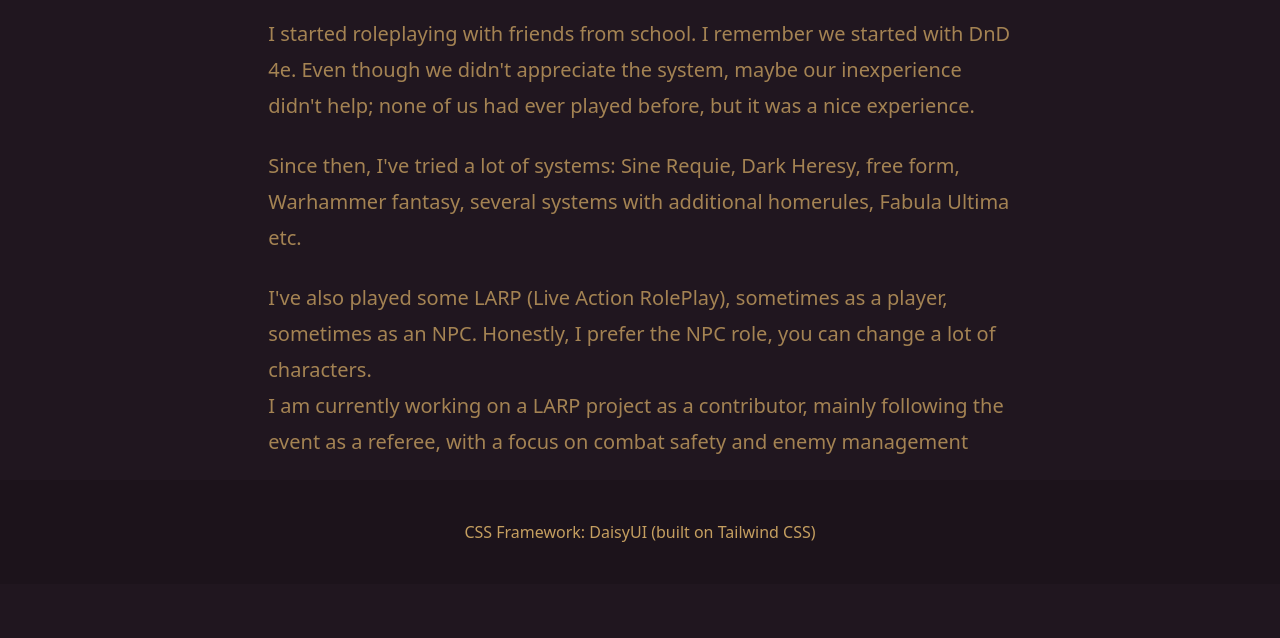
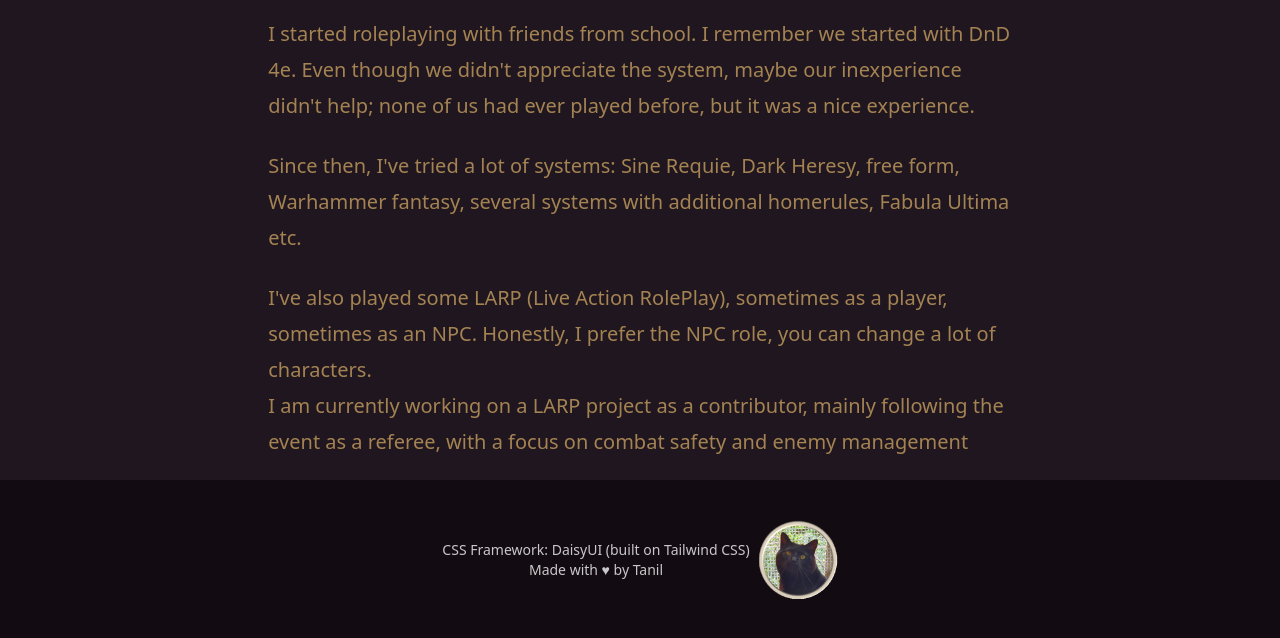
Before and after one commit to Tanil89/Tanil89.github.io, a plain HTML site: page index.html in a window 1280 px wide. Shown: the part 740-1378 px from the top of the page. Before the commit the page ends 1324 px from the top, so only its background shows below. Drawn offline with nearby package versions, Linux system fonts and the light colour scheme.

Commit message:
little update

```diff
--- a/index.html
+++ b/index.html
@@ -90,9 +90,11 @@
 
         </article>
     </div>
-    <footer class="footer-center p-10 bg-base-200">
-        <aside>
-            CSS Framework: <a href="https://daisyui.com">DaisyUI</a> (built on <a href="https://tailwindcss.com">Tailwind CSS</a>)
+    <footer class="footer footer-center p-10 bg-neutral text-neutral-content w-full">
+        <aside class="items-center grid-flow-col">
+            <p>CSS Framework: <a href="https://daisyui.com">DaisyUI</a> (built on <a href="https://tailwindcss.com">Tailwind CSS</a>)<br>
+                Made with ♥ by Tanil </p>
+            <img src="\assets\Tanil.png" class="h-20">
         </aside>
     </footer>
     <script>
@@ -133,7 +135,6 @@
             document.getElementById( 'drawer-list' ).innerHTML = navlist.join( '\n' )
             // --------------
             document.documentElement.dataset.theme = parent.meta.theme
-            console.log(parent.meta.theme)
 
             Array.from( document.querySelectorAll( 'pre[data-script]' ) ).forEach( el => {
                 const newScript = document.createElement( 'script' )
```
Also changed, not shown: pages/characters/Aalis_Wintercrest_BG.html (+6 -0 lines), assets/Tanil.png (added), 1 other file.
